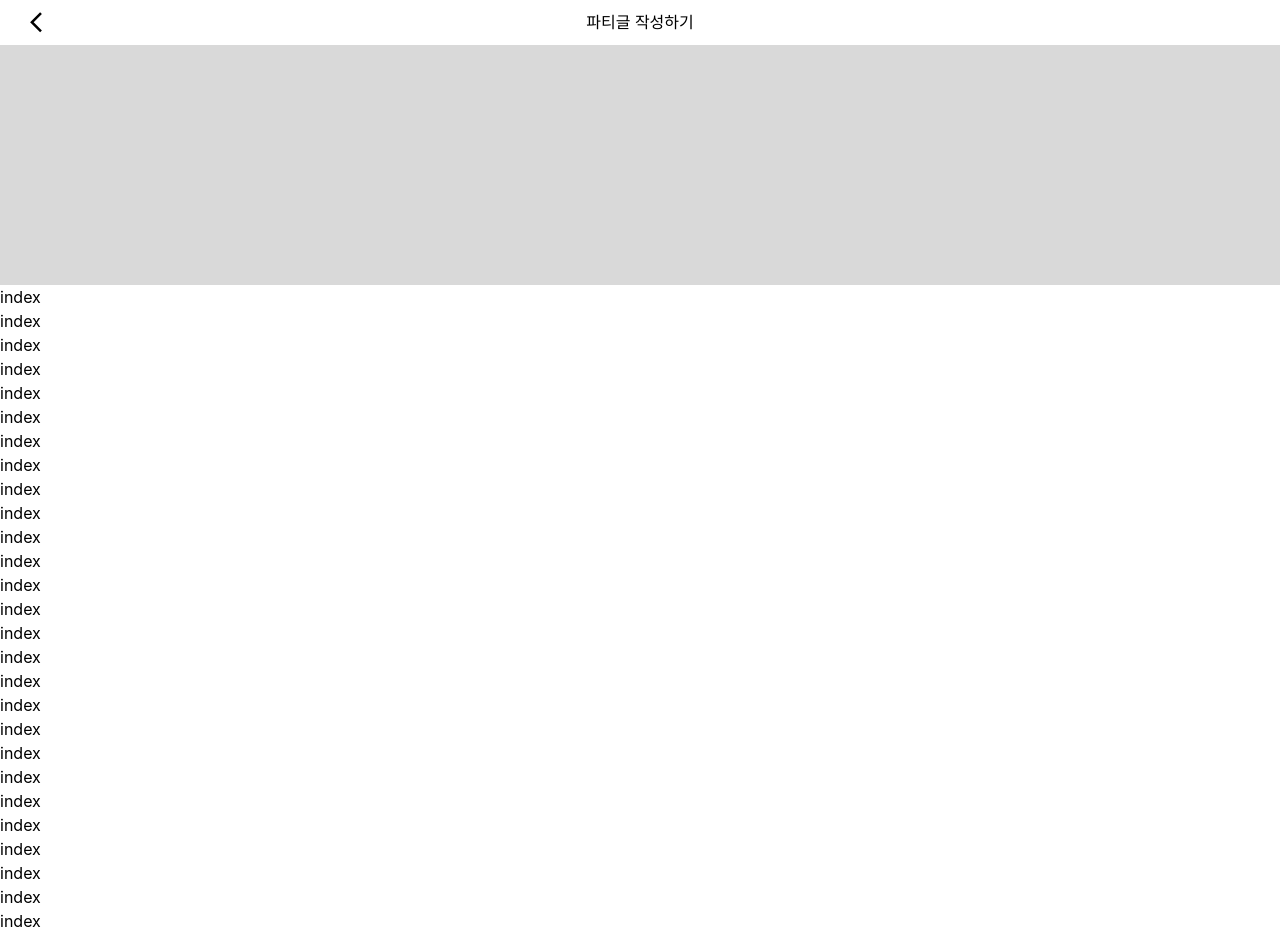
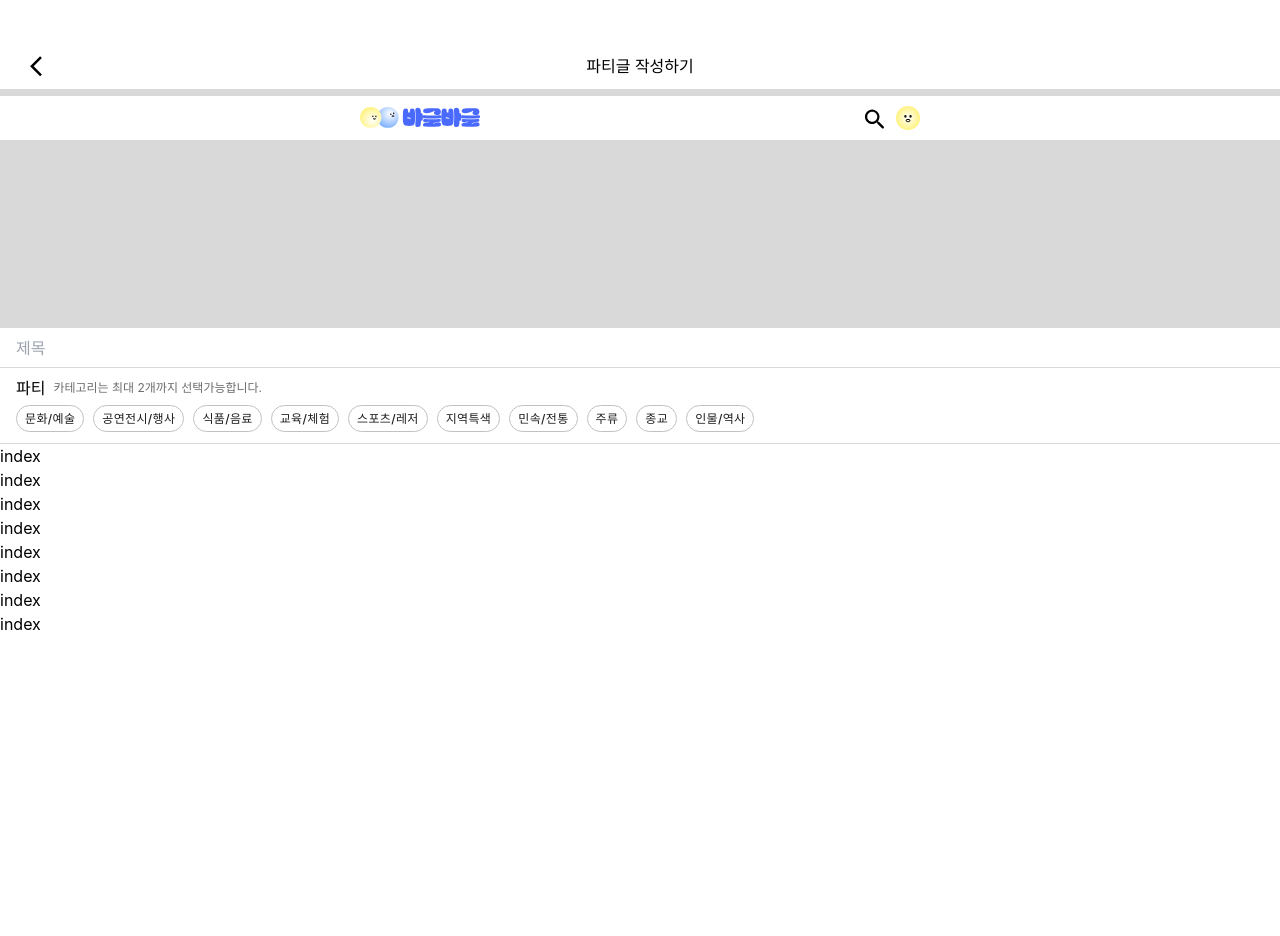
Before and after one commit to BaGulBaGul/BaGulBaGul_Front, a Next.js app: page /post in a window 1280 px wide. Shown: the top 936 px of the page. After the commit the page ends 800 px from the top, so only its background shows below. Built offline with nearby package versions, Linux system fonts and the light colour scheme; a web font is replaced by a local one.

Commit message:
글쓰기 일부 추가

```diff
--- a/src/app/page.tsx
+++ b/src/app/page.tsx
@@ -9,12 +9,12 @@ export default function Home() {
       <Header />
       <main className="flex min-h-screen flex-col items-center">
         {/* 메인화면 */}
-        {/* <RecCarousel />
-        <PostTab /> */}
+        <RecCarousel />
+        <PostTab />
 
         {/* 상세화면 */}
-        <PostHeader />
-        <PostDetail />
+        {/* <PostHeader />
+        <PostDetail /> */}
       </main>
     </div>
   )
--- a/src/app/post/page.tsx
+++ b/src/app/post/page.tsx
@@ -1,11 +1,13 @@
-import Post from '../../components/pages/post'
-import PostHeader from '../../components/layout/postHeader'
+import Post from '@/components/pages/post'
+import PostHeader from '@/components/layout/postHeader'
+import Header from '@/components/layout/header';
 
 export default function Page() {
     return (
       <>
-        <PostHeader />
-        <Post />
+      <Header />
+      <PostHeader />
+      <Post />
       </>
     );
   }
--- /dev/null
+++ b/src/components/common/CategoryButton.tsx
@@ -0,0 +1,44 @@
+'use client';
+
+import styled from "@emotion/styled";
+import { useState } from "react";
+import { categories } from "./Data";
+import { ToggleButton, ToggleButtonGroup } from "@mui/material";
+
+export function CategoryButtons() {
+    const [selectedCate, setSelectedCate] = useState<string[]>([]);
+    const handleCate = (event: React.MouseEvent<HTMLElement>, newCate: string[]) => {
+      setSelectedCate(newCate);
+    }
+
+    const SToggleButtonGroup = styled(ToggleButtonGroup)(({ theme }) => ({
+      '& .MuiToggleButtonGroup-grouped': { border: '0px' },
+      '& .MuiToggleButton-standard': {
+        fontSize: '14px', color: '#1E1E1E',
+        border: '0.5px solid #C1C1C1 !important',
+        borderRadius: '20px !important',
+        padding: '2px 8px',
+        "&:hover, &:focus": {
+          border: '0.5px solid #4A6AFE !important', backgroundColor: 'transparent'
+        },
+        "&.Mui-selected, &.Mui-selected:hover": {
+          backgroundColor: '#4A6AFE', color: '#FCFCFC !important', fontWeight: '600',
+          border: '0.5px solid #4A6AFE !important'
+
+        },
+        "&:not(:last-child)": { marginRight: '10px' }
+      }
+    }));
+
+    return (
+      <div className='overflow-hidden	h-[46px]'>
+        <div className='h-[76px] py-[5px] px-[16px] overflow-x-scroll overflow-y-hide whitespace-nowrap cateBtns'>
+          <SToggleButtonGroup value={selectedCate} onChange={handleCate}>
+            {categories.map((cate, idx) =>
+              <ToggleButton value={cate} className='cateInfo' key={`cate-${cate}`}>{cate}</ToggleButton>
+            )}
+          </SToggleButtonGroup>
+        </div>
+      </div>
+    )
+  }
--- a/src/components/layout/header.tsx
+++ b/src/components/layout/header.tsx
@@ -2,7 +2,8 @@ import React from 'react'
 
 function Header() {
   return (
-    <header className="flex-row flex w-full justify-between px-[24px] py-[10px] lg:px-[360px] lg:mt-[48px]">
+    <header className="fixed top-0 lg:top-[48px] left-0 right-0
+      flex-row flex w-full justify-between px-[24px] py-[10px] lg:px-[360px] lg:mt-[48px] bg-[#FFFFFF]">
       <p className="flex w-[120.77px] relative">
         <a href="/"><img src="/logo_s.svg" width='120.77'/></a>
       </p>
--- a/src/components/layout/postHeader.tsx
+++ b/src/components/layout/postHeader.tsx
@@ -2,7 +2,7 @@ import React from 'react'
 
 function postHeader() {
     return (
-        <div className="fixed top-0 left-0 right-0 flex-row flex w-full justify-between px-[24px] py-[10px] bg-[#FFFFFF]">
+        <div className="fixed top-[44px] left-0 right-0 flex-row flex w-full justify-between px-[24px] py-[10px] bg-[#FFFFFF]">
             <a href="/"><img src='/arrow_prev.svg' /></a>
             <div>
                 파티글 작성하기
--- a/src/components/pages/post/index.tsx
+++ b/src/components/pages/post/index.tsx
@@ -1,47 +1,22 @@
+import { CategoryButtons } from '@/components/common/CategoryButton'
+import { TextField } from '@mui/material'
 import React from 'react'
 
 export default function index() {
     return (
-        <div className='mt-[45px]'>
+        <div className='mt-[88px]'>
             <div className='w-full h-[240px] bg-[#D9D9D9]'>
             </div>
-            <div>index</div>
-            <div>index</div>
-            <div>index</div>
-            <div>index</div>
-            <div>index</div>
-            <div>index</div>
-            <div>index</div>
-            <div>index</div>
-            <div>index</div>
-            <div>index</div>
-            <div>index</div>
-            <div>index</div>
-            <div>index</div>
-            <div>index</div>
-            <div>index</div>
-            <div>index</div>
-            <div>index</div>
-            <div>index</div>
-            <div>index</div>
-            <div>index</div>
-            <div>index</div>
-            <div>index</div>
-            <div>index</div>
-            <div>index</div>
-            <div>index</div><div>index</div>
-            <div>index</div>
-            <div>index</div>
-            <div>index</div>
-            <div>index</div>
-            <div>index</div>
-            <div>index</div>
-            <div>index</div>
-            <div>index</div>
-            <div>index</div>
-            <div>index</div>
-            <div>index</div>
-            <div>index</div>
+            <input className='w-full h-[40px] border-b-[1px] border-[#D9D9D9]
+                focus:border-b-[1px] focus:border-[#D9D9D9] p-4 bg-[#FFFFFF]'
+                type='text' placeholder='제목' />
+            <div className='w-full h-[76px] border-b-[1px] border-[#D9D9D9] bg-[#FFFFFF] pt-2'>
+                <div className='flex-row flex items-center'>
+                    <text className='pl-4 pr-2'>파티</text>
+                    <text className='text-xs text-[#6C6C6C]'>카테고리는 최대 2개까지 선택가능합니다.</text>
+                </div>
+                <CategoryButtons />
+            </div>
             <div>index</div>
             <div>index</div>
             <div>index</div>
```
